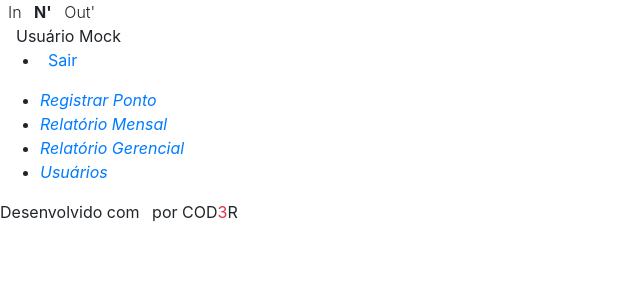
After one commit to luanafluffy/BaterPonto, a PHP site: template src/views/template/left.php in a window 1280 px wide. The commit adds this page. Shown: the top 300 px of the page, without its empty margins (0-640 px from the left). Run offline with PHP 8.4, Linux system fonts and the light colour scheme; the template is opened without the code that fills it, so the values that code supplies are empty; some libraries are stand-ins or nearby versions.

Commit message:
Tela de login e página principal
Validações de usuário e senha para login e desenvolvendo com css do zero.

```diff
--- a/src/config/config.php
+++ b/src/config/config.php
@@ -5,7 +5,13 @@ setlocale(LC_TIME, 'pt_BR', 'pt_BR.utf-8', 'portuguese');
 //Pastas
 define('MODEL_PATH', realpath(dirname(__FILE__) . '/../models'));
 define('VIEW_PATH', realpath(dirname(__FILE__) . '/../views'));
+define('TEMPLATE_PATH', realpath(dirname(__FILE__) . '/../views/template'));
+define('CONTROLLER_PATH', realpath(dirname(__FILE__) . '/../controllers'));
+define('EXCEPTION_PATH', realpath(dirname(__FILE__) . '/../exceptions'));
 
 // Arquivos
 require_once(realpath(dirname(__FILE__) . '/database.php'));
+require_once(realpath(dirname(__FILE__) . '/loader.php'));
 require_once(realpath(MODEL_PATH . '/Model.php'));
+require_once(realpath(EXCEPTION_PATH . '/AppException.php'));
+require_once(realpath(EXCEPTION_PATH . '/ValidationException.php'));
--- /dev/null
+++ b/src/controllers/day_records.php
@@ -0,0 +1,3 @@
+<?php
+
+loadTemplateView('day_records');
--- /dev/null
+++ b/src/views/day_records.php
@@ -0,0 +1,3 @@
+<main class="content">
+    <h1>Ok!</h1>
+</main>
--- /dev/null
+++ b/src/views/template/footer.php
@@ -0,0 +1,8 @@
+<footer class="footer">
+    <span>Desenvolvido com</span>
+    <span><i class="icofont-heart text-danger mx-1"></i></span>
+    <span>por COD<span class="text-danger">3</span>R</span>
+</footer>
+
+</body>
+</html>
--- /dev/null
+++ b/src/views/template/header.php
@@ -0,0 +1,42 @@
+<!DOCTYPE html>
+<html lang="en">
+<head>
+    <meta charset="UTF-8">
+    <meta name="viewport" content="width=device-width, initial-scale=1.0">
+    <meta http-equiv="X-UA-Compatible" content="ie=edge">
+    <link rel="stylesheet" href="/assets/css/comum.css">
+    <link rel="stylesheet" href="/assets/css/bootstrap.min.css">
+    <link rel="stylesheet" href="/assets/css/icofont.min.css">
+    <link rel="stylesheet" href="/assets/css/template.css">
+    <title>In 'N Out</title>
+</head>
+<body > <!-- class="hide-sidebar" - Esconde menu -->
+    <header class="header">
+        <div class="logo">
+            <i class="icofont-travelling mr-2"></i>
+            <span class="font-weight-light">In</span>
+            <span class="font-weight-bold mx-2">N'</span>
+            <span class="font-weight-light">Out'</span>
+            <i class="icofont-runner-alt-1 ml-2"></i>
+        </div>
+        <div class="menu-toggle mx-3">
+            <i class="icofont-navigation-menu"></i>
+        </div>
+        <div class="spacer"></div>
+        <div class="dropdown">
+            <div class="dropdown-button">
+                <span class="ml-3">Usuário Mock</span>
+                <i class="icofont-simple-down mx-2"></i>
+            </div>
+            <div class="dropdown-content">
+                <ul class="nav-list">
+                    <li class="nav-item">
+                        <a href="logout.php">
+                            <i class="icofont-logout mr-2"></i>
+                            Sair
+                        </a>
+                    </li>
+                </ul>
+            </div>
+        </div>
+    </header>
--- /dev/null
+++ b/src/views/template/left.php
@@ -0,0 +1,34 @@
+<aside class="sidebar">
+    <nav class="menu mt-3">
+        <ul class="nav-list">
+            <li class="nav-item">
+                <a href="day_records.php">
+                    <i class="icofont-ui-check mr-2">
+                        Registrar Ponto
+                    </i>
+                </a>
+            </li>
+            <li class="nav-item">
+                <a href="day_records.php">
+                    <i class="icofont-ui-calendar mr-2">
+                        Relatório Mensal
+                    </i>
+                </a>
+            </li>
+            <li class="nav-item">
+                <a href="day_records.php">
+                    <i class="icofont-chart-histogram mr-2">
+                        Relatório Gerencial
+                    </i>
+                </a>
+            </li>
+            <li class="nav-item">
+                <a href="day_records.php">
+                    <i class="icofont-users mr-2">
+                        Usuários
+                    </i>
+                </a>
+            </li>
+        </ul>
+    </nav>
+</aside>
```
Also changed, not shown: public/index.php (+7 -13 lines), src/config/loader.php (added, +32 -0 lines), src/controllers/login.php (added, +15 -0 lines), src/exceptions/AppException.php (added, +8 -0 lines), src/exceptions/ValidationException.php (added, +19 -0 lines), src/models/Login.php (+20 -2 lines), src/views/login.php (+15 -5 lines), src/views/template/messages.php (added, +29 -0 lines), public/assets/css/template.css (added).
